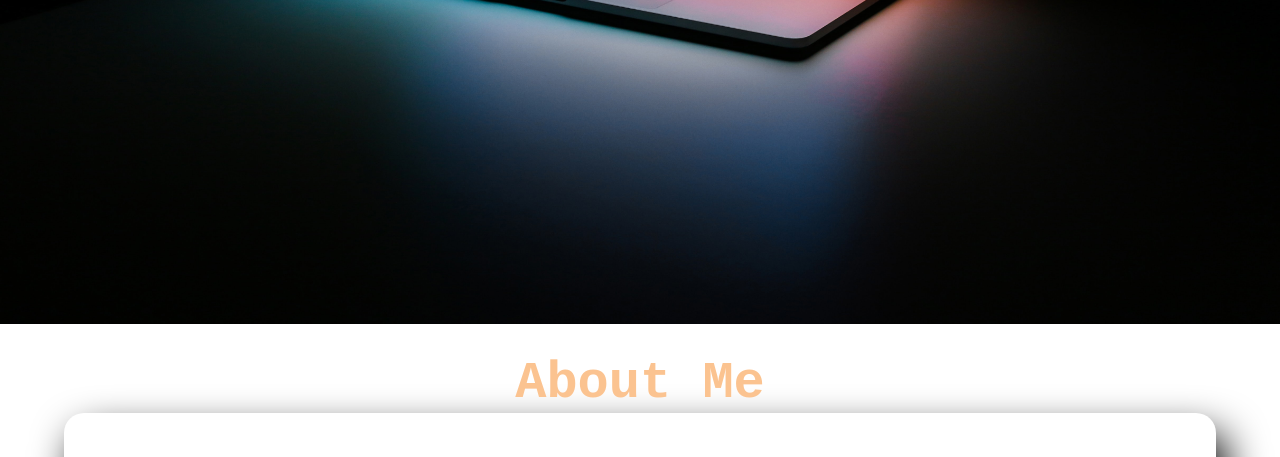
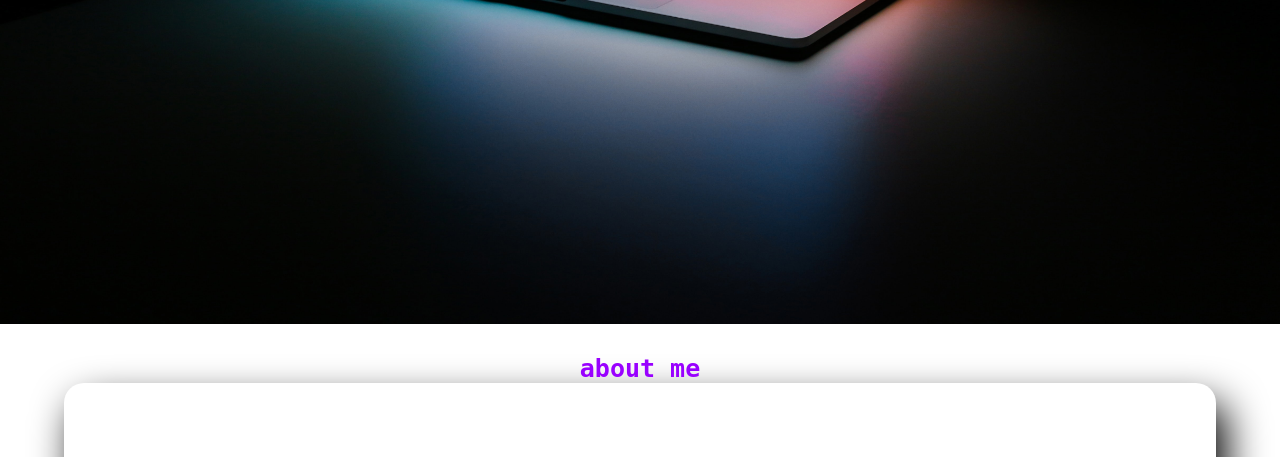
Before and after one commit to dhanushkoti123/dhanush-portfoilo, a plain HTML site: page index.html in a window 1280 px wide. Shown: the part 476-933 px from the top of the page. Drawn offline with Linux system fonts and the light colour scheme; a web font is replaced by a local one.

Commit message:
Update style.css

```diff
--- a/style.css
+++ b/style.css
@@ -149,7 +149,7 @@ text-align: center;
 background-color: rgb(255, 255, 255);
 }
 
-.heading h2,  h1{
+.heading h2{
     text-transform: capitalize;
     color: var(--secondary);
     font-size: 4rem;
@@ -157,6 +157,12 @@ background-color: rgb(255, 255, 255);
     text-align: center;
 
 
+}
+
+h1{
+font-size:25px;
+    color:#9900ff;
+    font-family:"monospace";
 }
 .heading p{
 color: var(--primary);
```
